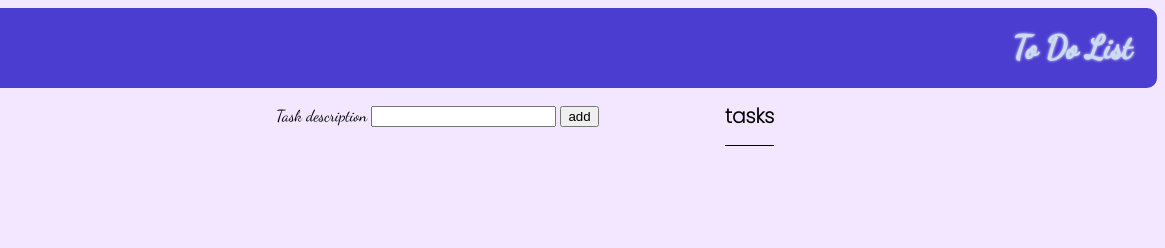
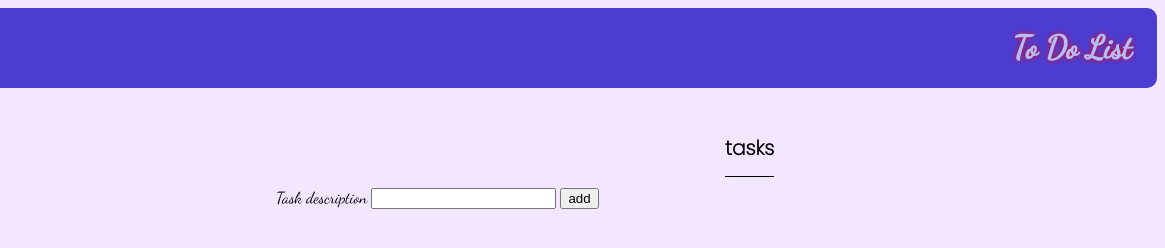
Before and after one commit to GSG-G10/mr-postgresql, a website: page public/index.html in a window 1280 px wide. Shown: the full height of the page, 115-1280 px from the left. Drawn offline with Linux system fonts and the light colour scheme; no server answers.

Commit message:
resToIssues

```diff
--- a/public/css/style.css
+++ b/public/css/style.css
@@ -22,23 +22,20 @@ body {
   max-height: 4.85rem;
 }
 .title {
-  /* font-family: 'Lobster', cursive; */
+
   margin-right: 2%;
-  color: rgb(201, 220, 241);
-  text-shadow: 0 0 3px #ffffff;
+  color: rgb(177, 191, 253);
+  text-shadow: 0 0 5px #f10404;
 }
 .tasksForm {
   justify-content: center;
   margin-right: 10%;
-  /* padding-left: 10%; */
-  /* margin-top: 10%; */
-  /* margin-left: auto; */
+  margin-top: 100px;
 }
 
 .toDoTasks {
   justify-content: center;
   align-items: center;
-  /* background-color: brown; */
   display: flex;
 }
 
@@ -57,6 +54,7 @@ body {
 
 p {
   cursor: pointer;
+  font-size: 15px;
 }
 
 @media only screen and (max-width: 300px) {
@@ -65,8 +63,7 @@ p {
   }
 
   .title {
-    /* text-align: center; */
-    /* margin-right: auto; */
+
     margin-left: 25%;
   }
 }
```
Also changed, not shown: 1 other file.
